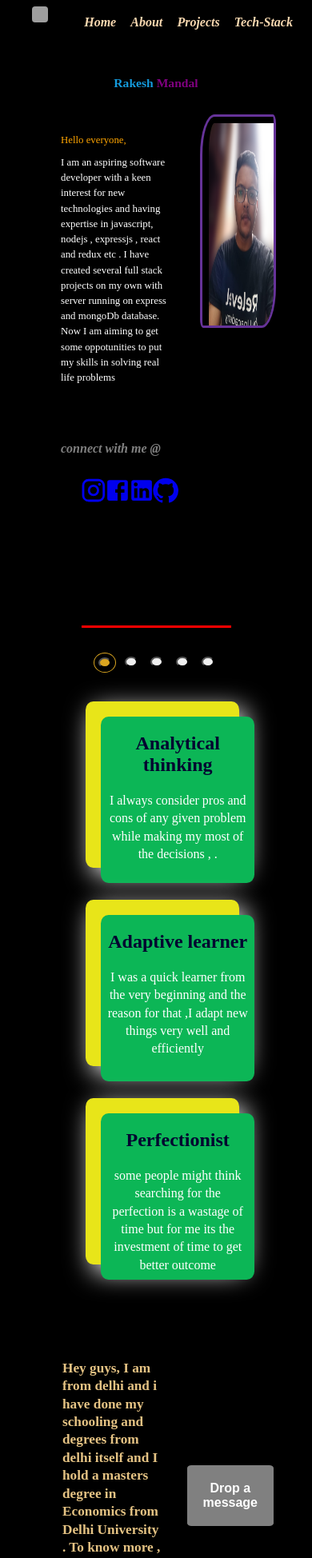
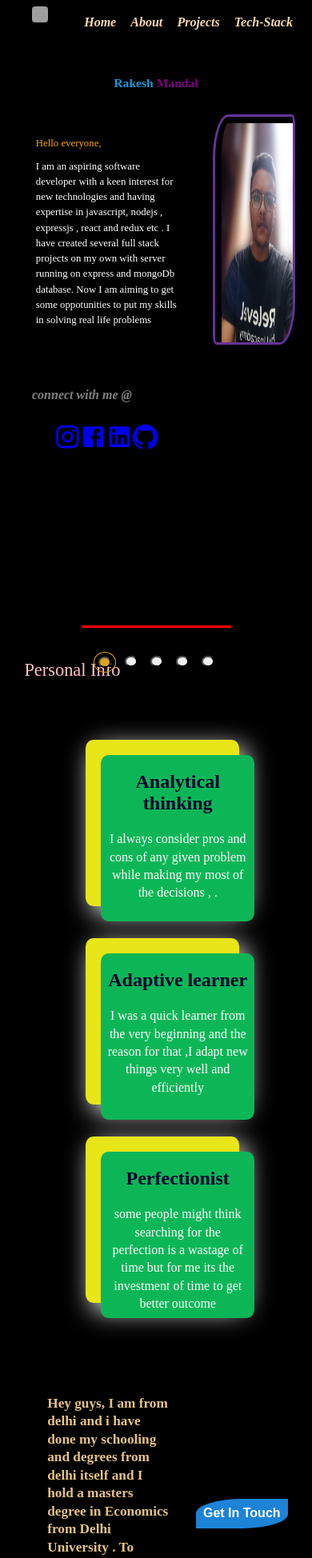
Before and after one commit to Rakesh-08/demo-website, a React (Vite) app in the folder portfolio/: page /#home in a window 390 px wide. Shown: the top 1948 px of the page at 80% size. Built offline with nearby package versions, Linux system fonts and the light colour scheme; grey boxes are pictures that could not be loaded.

Commit message:
some modification about responsiveness

```diff
--- a/portfolio/src/App.css
+++ b/portfolio/src/App.css
@@ -41,8 +41,8 @@ a{
 
     .homeRight .profileImg{
         right:0.8em;
-         height:60%;
-         width:21vw
+         height:65%;
+         width:23vw
     }
  .commentsContainer .commentBox{
       height: 13em;
@@ -52,9 +52,7 @@ a{
     .formfield label{
         font-size: 1em;
     }
- .footerContainer .footerRight{
-   display: inline
-    }
+
 
     .app .pagination{
       bottom: 0;
--- a/portfolio/src/components/About/About.css
+++ b/portfolio/src/components/About/About.css
@@ -27,7 +27,8 @@
     display: flex;
     justify-content: space-around;
      margin:20px ;
-    padding: 20px;
+     padding:1em 0;
+
 }
 
 
@@ -55,13 +56,13 @@
 }
 
 .msgMe{
-    padding:20px;
+    padding:8%;
     font-size: 1em;
     font-weight: 600;
     cursor: pointer;
     color:white;
     border:none;
-    border-radius: 5%;
-    background-color: gray;
+    border-radius: 50% 1%;
+    background-color: rgb(28, 131, 215);
 
 }
--- a/portfolio/src/components/About/About.jsx
+++ b/portfolio/src/components/About/About.jsx
@@ -13,6 +13,9 @@ export default function About({windowProps}) {
     return (
       <div className="aboutMe" id='about'>
         <div className="break"></div>
+        <div style={{fontSize:"1.4rem",margin:"1em", color:"pink"}}>
+            Personal Info
+         </div>
         <div className='commentsContainer'>
           <Comment title="Analytical thinking" content={content1} />
           <Comment title="Adaptive learner" content={content2} />
@@ -26,7 +29,7 @@ export default function About({windowProps}) {
           <div className="form">
 
           <a href="#footer">
-            <button className="msgMe" onClick={()=>windowProps("#footer")}>Drop a message</button>
+            <button className="msgMe" onClick={()=>windowProps("#footer")}>Get In Touch</button>
           </a>
 
           </div>
--- a/portfolio/src/components/Footer/Footer.css
+++ b/portfolio/src/components/Footer/Footer.css
@@ -26,7 +26,7 @@
     display: flex;
      height: 50vh;
      justify-content: end;
-
+     margin-left:1.5rem;
 
 }
 form{
--- a/portfolio/src/components/Home/Home.css
+++ b/portfolio/src/components/Home/Home.css
@@ -23,7 +23,7 @@
     border: 3px solid rebeccapurple;
     position: absolute;
     padding: 2vw 0em 0em 2vw;
-    right:2em;
+    right:4em;
 
 
 }
@@ -37,15 +37,13 @@
 
 }
 .homeLeft{
-    flex:0.5;
-    margin:0 20px;
-    padding: 0 3em;
-
+    flex:0.6;
+    margin:0 2rem;
 
  }
 .intro{
    font-size: 1.2rem;
-    padding-right: 2rem;
+    padding: 0.3rem;
     line-height: 1.2rem;
 }
 .socialChannels{
--- a/portfolio/src/components/Projects/Projects.jsx
+++ b/portfolio/src/components/Projects/Projects.jsx
@@ -10,7 +10,7 @@ export default function Projects() {
         <div className="projects" id="projects">
             <h2>My Projects</h2>
             <div className="projectsHeading">
-            I have created these full stack apps and I have used react and redux to create the frontend part  and nodeJS , expressJS  for the backend part along with mongodb or mysql  database
+            I have created these full stack apps with the help of react and redux to create the frontend part  and nodeJS , expressJS  for the backend  along with mongodb or mysql  database
             </div>
         <div className="projectContainer">
           {projects.map((proj, index) => {
```
